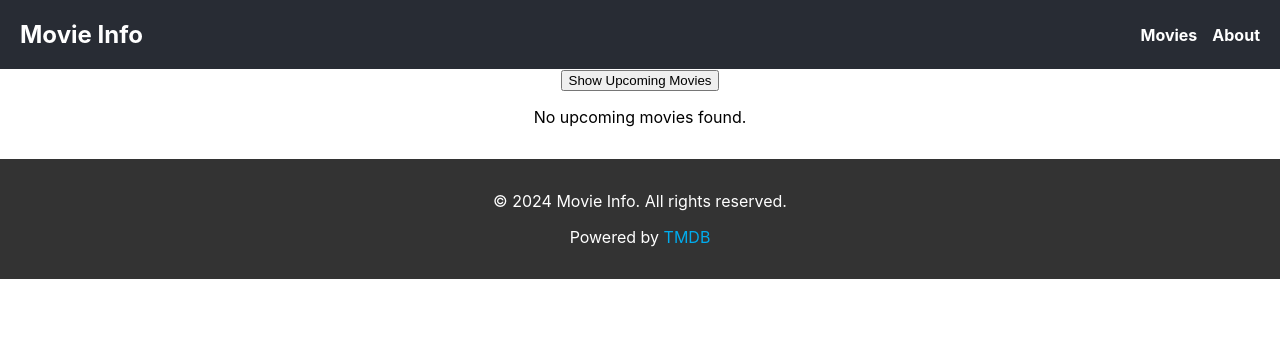
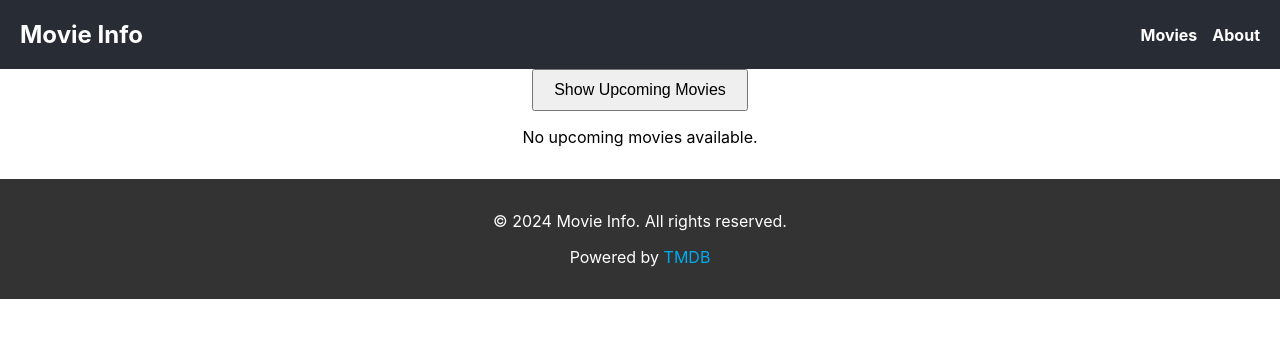
Before and after one commit to kevinwww111/113-1-TKU-midreact, a React (Create React App) app: page / in a window 1280 px wide. Shown: the top 338 px of the page. Built offline with nearby package versions, Linux system fonts and the light colour scheme.

Commit message:
button fix

```diff
--- a/src/App.css
+++ b/src/App.css
@@ -36,3 +36,9 @@
     transform: rotate(360deg);
   }
 }
+
+button {
+  padding: 10px 20px;
+  font-size: 16px;
+  cursor: pointer;
+}
--- a/src/components/MovieList.tsx
+++ b/src/components/MovieList.tsx
@@ -1,5 +1,5 @@
 import React from 'react';
-import { Movie } from '../types';
+import { Movie } from '../types'; // 导入 Movie 类型
 
 interface MovieListProps {
   movies: Movie[];
@@ -8,19 +8,18 @@ interface MovieListProps {
 
 const MovieList: React.FC<MovieListProps> = ({ movies, onMovieSelect }) => {
   return (
-    <div>
+    <div className="movie-list">
       {movies.length === 0 ? (
-        <p>No upcoming movies found.</p>
+        <p>No upcoming movies available.</p> // 如果没有电影数据，显示此信息
       ) : (
         movies.map((movie) => (
           <div key={movie.id} onClick={() => onMovieSelect(movie)}>
             <img
               src={`https://image.tmdb.org/t/p/w500${movie.posterPath}`}
               alt={movie.title}
-              style={{ width: '200px', height: '300px' }}
+              style={{ width: 200 }}
             />
             <h3>{movie.title}</h3>
-            <p>{movie.releaseDate}</p>
           </div>
         ))
       )}
```
